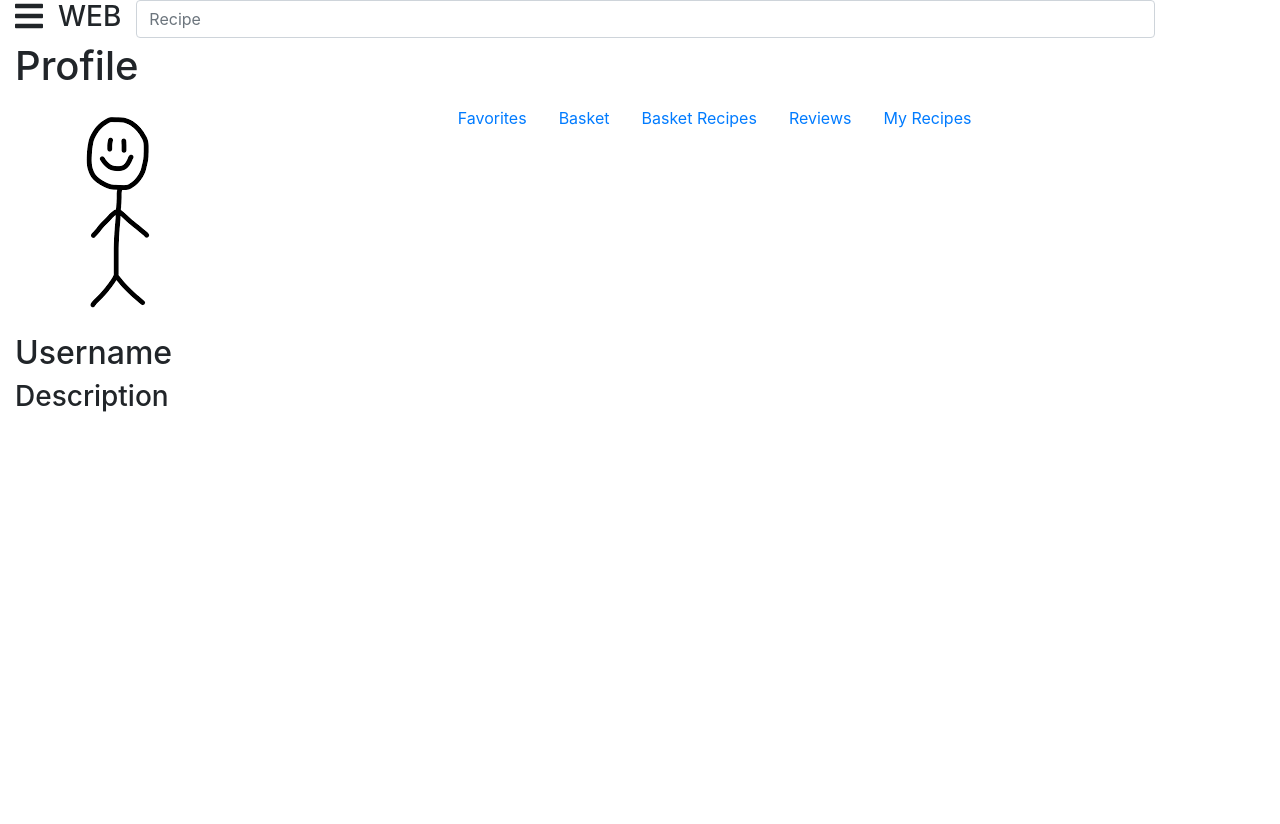
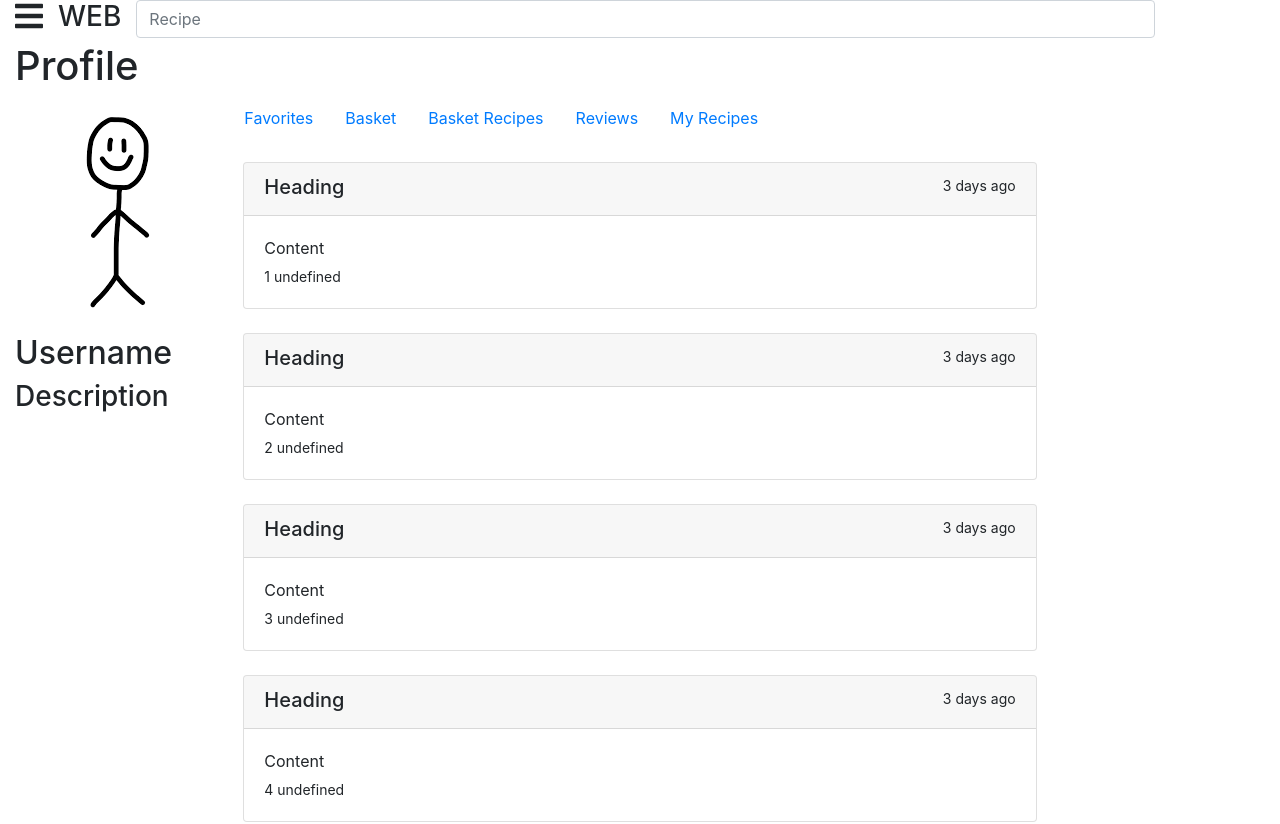
Before and after one commit to rossfrank/wbdv-sp21-recipe-planner, a React (Create React App) app: page /recipe/profile in a window 1280 px wide. Shown: the top 824 px of the page. Before the commit the page ends 800 px from the top, so only its background shows below. Built offline with nearby package versions, Linux system fonts and the light colour scheme.

Commit message:
profile cards

```diff
--- a/src/components/profile/profile-cards.js
+++ b/src/components/profile/profile-cards.js
@@ -0,0 +1,35 @@
+import React from 'react'
+import {useParams} from "react-router-dom";
+
+const ProfileCards = ({}) => {
+
+    const {tab} = useParams();
+
+    const items = [1,2,3,4,5];
+
+    return(
+        <div className="mt-4">
+            <div className="container">
+                {
+                    items.map(item =>
+                        <div>
+                            <div className="card flex-column align-items-start">
+                                <div className="card-header d-flex w-100 justify-content-between">
+                                    <h5 className="mb-1">Heading</h5>
+                                    <small>3 days ago</small>
+                                </div>
+                                <div className="card-body">
+                                    <p className="mb-1">Content</p>
+                                    <small>{`${item} ${tab}`}</small>
+                                </div>
+                            </div>
+                            <br/>
+                        </div>
+                    )
+                }
+            </div>
+        </div>
+    )
+}
+
+export default ProfileCards
--- a/src/components/profile/profile-tabs.js
+++ b/src/components/profile/profile-tabs.js
@@ -24,7 +24,6 @@ const ProfileTabs = ({}) => {
                                 </Link>
                             </li>
                         </div>
-
                     )
                 }
             </ul>
--- a/src/components/profile/profile.js
+++ b/src/components/profile/profile.js
@@ -2,6 +2,7 @@ import React from 'react'
 import UserDescription from "./user-description";
 import "./profile.css";
 import ProfileTabs from "./profile-tabs";
+import ProfileCards from "./profile-cards";
 
 export default class Profile extends React.Component {
 
@@ -14,11 +15,12 @@ export default class Profile extends React.Component {
             <div>
                 <h1>Profile</h1>
                 <div className="row">
-                    <div className="col-4">
+                    <div className="col-2">
                         <UserDescription />
                     </div>
                     <div className="col-8">
                         <ProfileTabs/>
+                        <ProfileCards/>
                     </div>
                 </div>
             </div>
```
